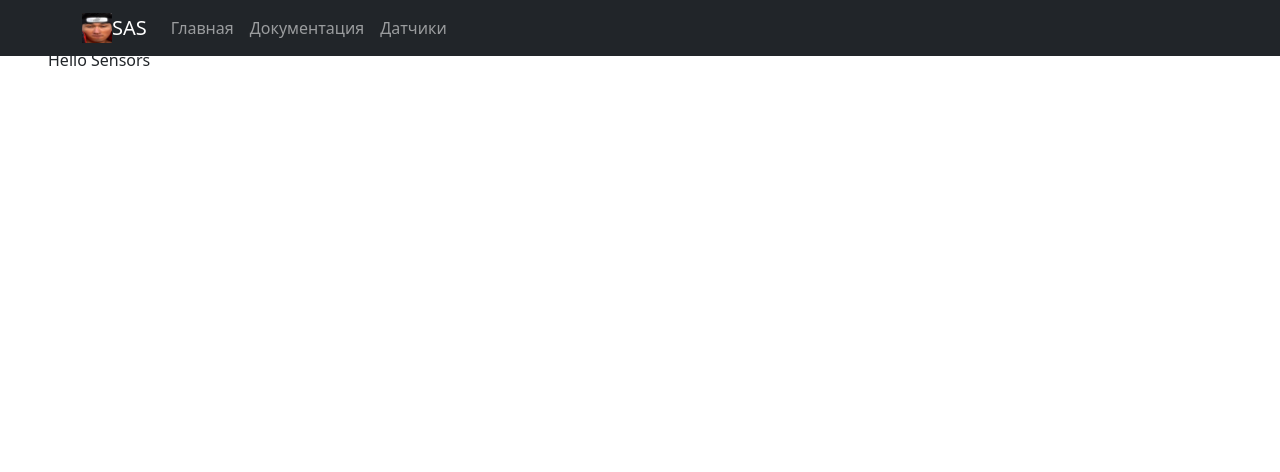
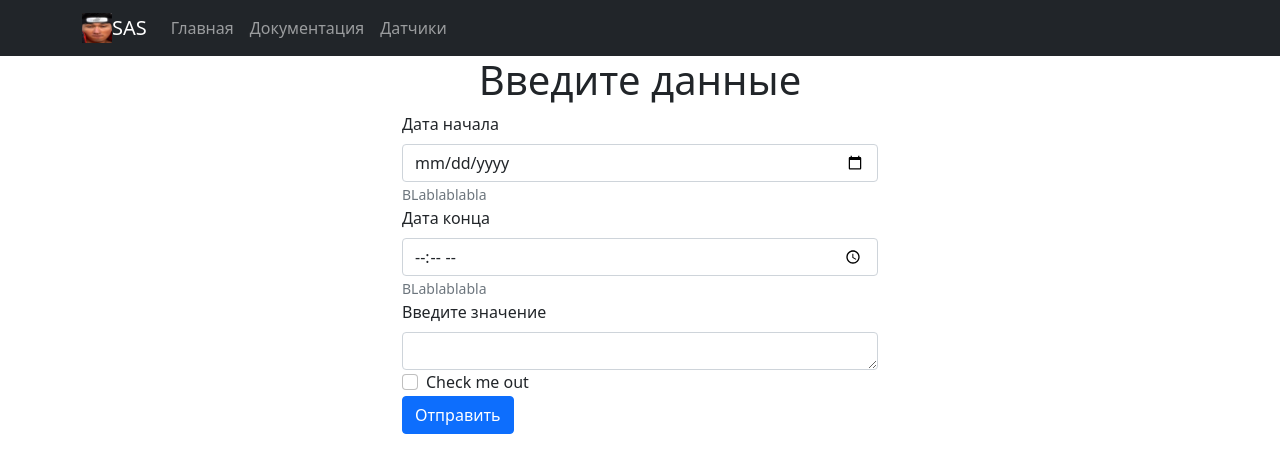
Before and after one commit to 4erCry/SuperAPIForSensors, a React (Create React App) app: page /sensors in a window 1280 px wide. Shown: the top 472 px of the page. Built offline with nearby package versions, Linux system fonts and the light colour scheme.

Commit message:
Add files via upload

```diff
--- a/src/components/Header.js
+++ b/src/components/Header.js
@@ -11,7 +11,7 @@ export default class Header extends Component{
     render() {
         return (
             <>
-                <Navbar fixed="top" collapseOnSelect expand="md" bg="dark" variant="dark">
+                <Navbar collapseOnSelect expand="md" bg="dark" variant="dark">
                     <Container>
                         <Navbar.Brand href="/">
                             <img
--- a/src/pages/Docs.js
+++ b/src/pages/Docs.js
@@ -1,11 +1,75 @@
 import React, {Component} from "react";
+import {Col, Container, Nav, Row, Tab} from "react-bootstrap";
+import {Button} from "bootstrap";
 
 export default class Docs extends Component{
     render() {
         return (
-            <div className="m-5">
-                Hello Docs
-            </div>
+            <Container>
+                <Tab.Container id="ledt-tabs-example" defaultActiveKey="first">
+                    <Row>
+                        <Col sm={3}>
+                            <Nav variant="pills" className="flex-column mt-3">
+                                <Nav.Item>
+                                    <Nav.Link eventKey="first">S</Nav.Link>
+                                </Nav.Item>
+                                <Nav.Item>
+                                    <Nav.Link eventKey="second">T</Nav.Link>
+                                </Nav.Item>
+                                <Nav.Item>
+                                    <Nav.Link eventKey="third">A</Nav.Link>
+                                </Nav.Item>
+                                <Nav.Item>
+                                    <Nav.Link eventKey="fourth">S</Nav.Link>
+                                </Nav.Item>
+                                <Nav.Item>
+                                    <Nav.Link eventKey="fifth">S</Nav.Link>
+                                </Nav.Item>
+                            </Nav>
+                        </Col>
+                        <Col sm={9}>
+                            <Tab.Content className="mt-3">
+                                <Tab.Pane eventKey="first">
+                                    <img src="https://images.wallpaperscraft.ru/image/siluet_luna_lodka_135277_225x300.jpg"/>
+                                    <p>
+                                        Информация которую нужно заменить,
+                                        но мне оооочень лень.
+                                    </p>
+                                </Tab.Pane>
+                                <Tab.Pane eventKey="second">
+                                    <img src="https://images.wallpaperscraft.ru/image/siluet_luna_lodka_135277_225x300.jpg"/>
+                                    <p>
+                                        Информация которую нужно заменить,
+                                        но мне оооочень лень.
+                                    </p>
+                                </Tab.Pane>
+                                <Tab.Pane eventKey="third">
+                                    <img src="https://image.winudf.com/v2/image1/Y29tLmhkd2FsbHBhcGVyLndhbGxwYXBlcl9zY3JlZW5fcnUtUlVfNl8xNjAzMTE3MTYzXzAxMA/screen-6.jpg?fakeurl=1&type=.jpg"/>
+                                    <p>
+                                        Информация которую нужно заменить,
+                                        но мне оооочень лень.
+                                    </p>
+                                </Tab.Pane>
+                                <Tab.Pane eventKey="fourth">
+                                    <img src="https://image.winudf.com/v2/image1/Y29tLmhkd2FsbHBhcGVyLndhbGxwYXBlcl9zY3JlZW5fcnUtUlVfNl8xNjAzMTE3MTYzXzAxMA/screen-6.jpg?fakeurl=1&type=.jpg"/>
+                                    <p>
+                                        Информация которую нужно заменить,
+                                        но мне оооочень лень.
+                                    </p>
+                                </Tab.Pane>
+                                <Tab.Pane eventKey="fifth">
+                                    <img src="https://image.winudf.com/v2/image1/Y29tLmhkd2FsbHBhcGVyLndhbGxwYXBlcl9zY3JlZW5fcnUtUlVfNl8xNjAzMTE3MTYzXzAxMA/screen-6.jpg?fakeurl=1&type=.jpg"/>
+                                    <p>
+                                        Информация которую нужно заменить,
+                                        но мне оооочень лень.
+                                    </p>
+                                </Tab.Pane>
+                            </Tab.Content>
+                        </Col>
+                    </Row>
+                </Tab.Container>
+
+            </Container>
         )
     }
 }
--- a/src/pages/Sensors.js
+++ b/src/pages/Sensors.js
@@ -1,11 +1,40 @@
 import React, {Component} from "react";
+import {Container, Form, Button} from "react-bootstrap";
 
 export default class Sensors extends Component{
     render() {
         return (
-            <div className="m-5">
-                Hello Sensors
-            </div>
+            <Container style={{width: '500px'}}>
+                <h1 className="text-center">Введите данные</h1>
+                <Form>
+                    <Form.Group controlId="formBasicStartDate">
+                        <Form.Label>Дата начала</Form.Label>
+                        <Form.Control type="date" placeholder="Введите дату"/>
+                        <Form.Text>
+                            BLablablabla
+                        </Form.Text>
+                    </Form.Group>
+
+                    <Form.Group controlId="formBasicEndDate">
+                        <Form.Label>Дата конца</Form.Label>
+                        <Form.Control type="time" placeholder="Введите время"/>
+                        <Form.Text>
+                            BLablablabla
+                        </Form.Text>
+                    </Form.Group>
+
+                    <Form.Group controlId="formBasicValue">
+                        <Form.Label>Введите значение</Form.Label>
+                        <Form.Control as="textarea" rows="1"/>
+                    </Form.Group>
+
+                    <Form.Group controlId="formBasicCheckbox">
+                        <Form.Check type="checkbox" label="Check me out"/>
+                    </Form.Group>
+                    <Button variant="primary" type="submit">Отправить</Button>
+                </Form>
+            </Container>
+
         )
     }
 }
```
